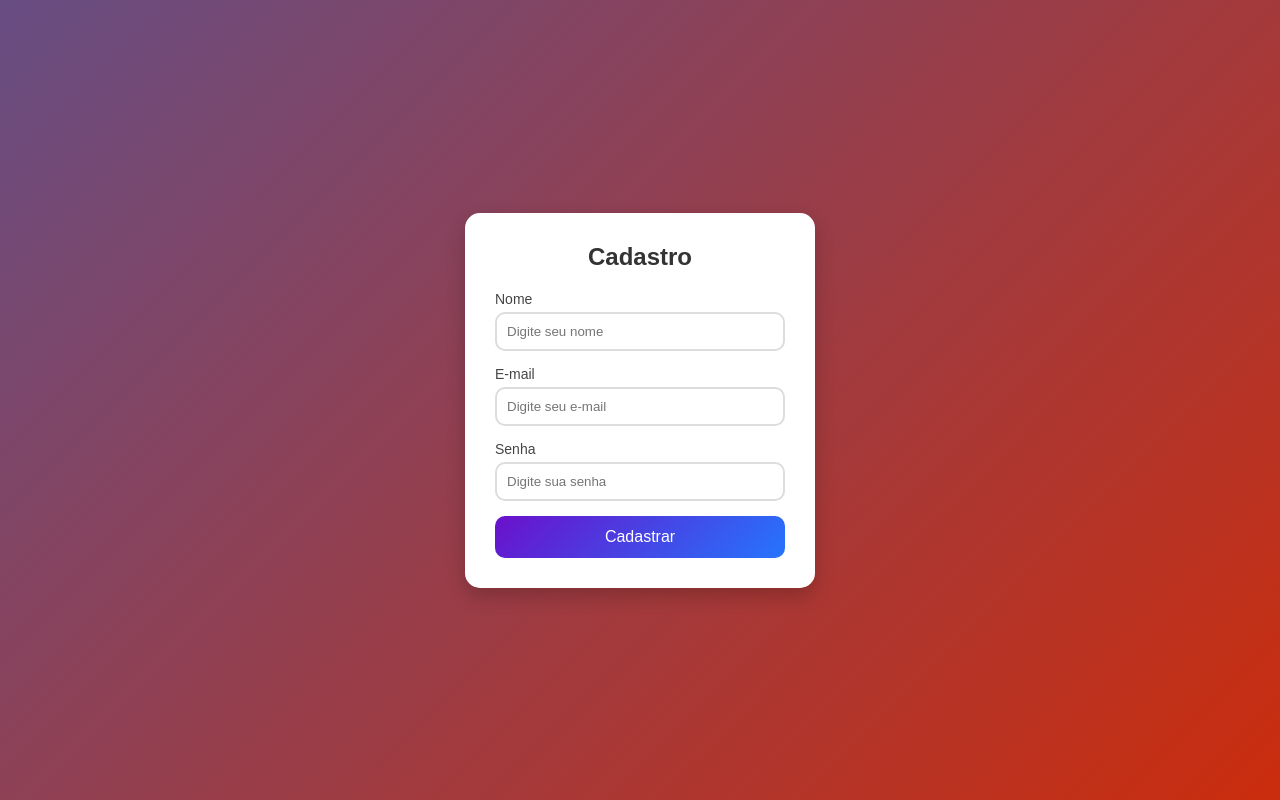
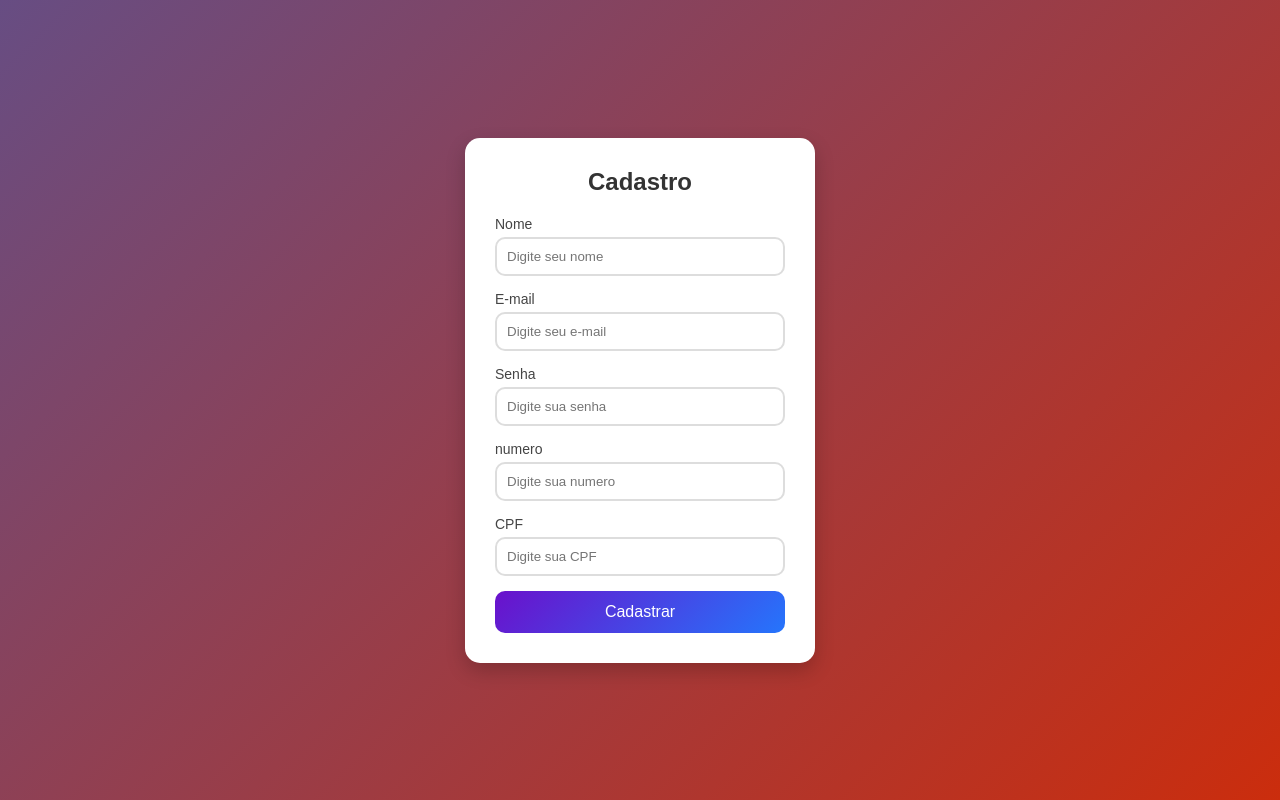
Before and after one commit to eduardohenriqueanps14-a11y/formulario.html, a plain HTML site: page index.html in a window 1280 px wide. Drawn offline with Linux system fonts and the light colour scheme.

Commit message:
add cpf e fone

```diff
--- a/index.html
+++ b/index.html
@@ -22,6 +22,16 @@
         <label for="senha">Senha</label>
         <input type="password" id="senha" placeholder="Digite sua senha" required minlength="6">
       </div>
+
+      <div class="input-group">
+        <label for="senha">numero</label>
+        <input type="tel" id="senha" placeholder="Digite sua numero" required minlength="6">
+      </div>
+      <div class="input-group">
+        <label for="senha">CPF</label>
+        <input type="text" id="senha" placeholder="Digite sua CPF" required minlength="6">
+      </div>
+
       <button type="submit">Cadastrar</button>
       <p class="message" id="successMsg">Cadastro realizado com sucesso ✅</p>
     </form>
```
